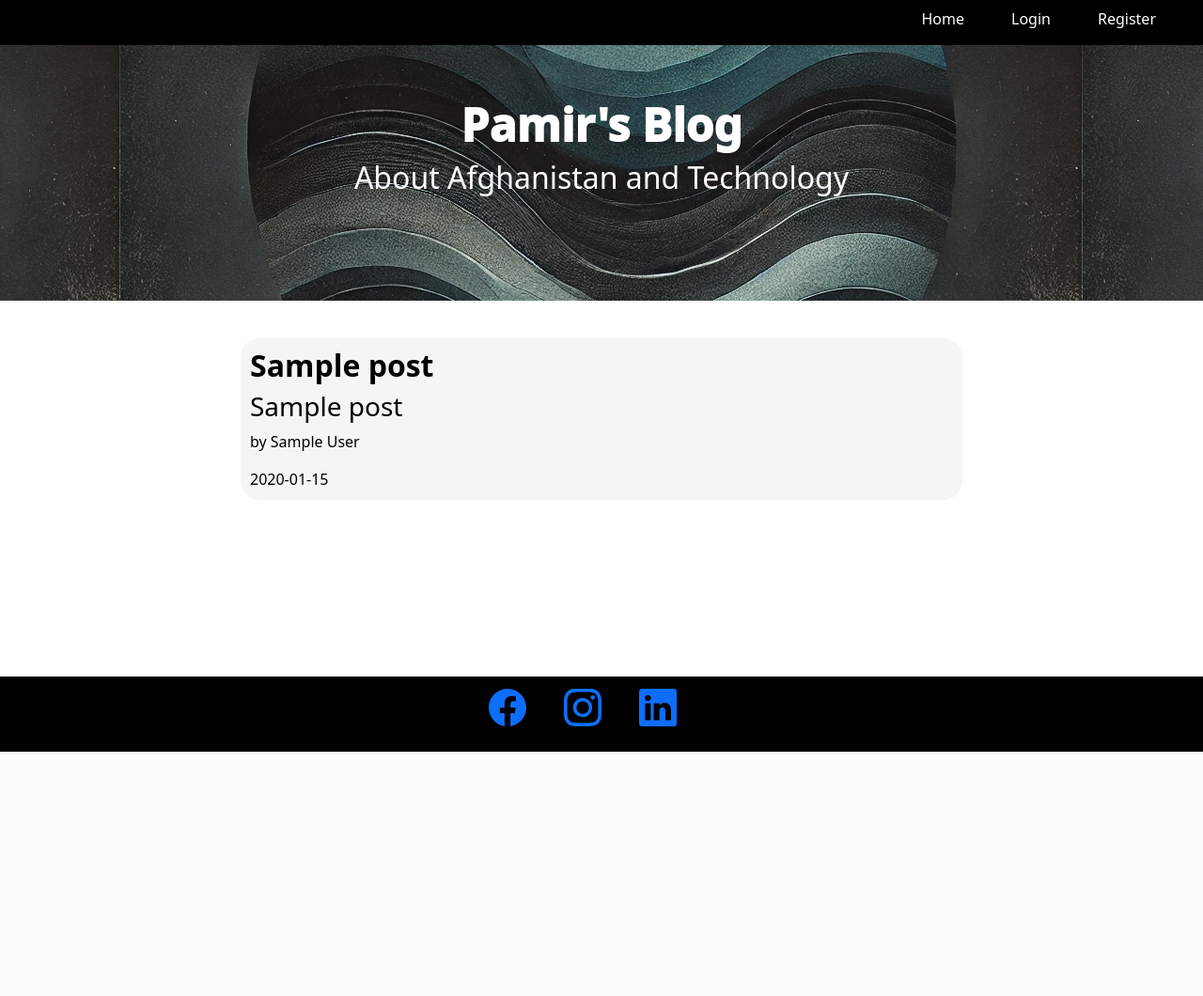
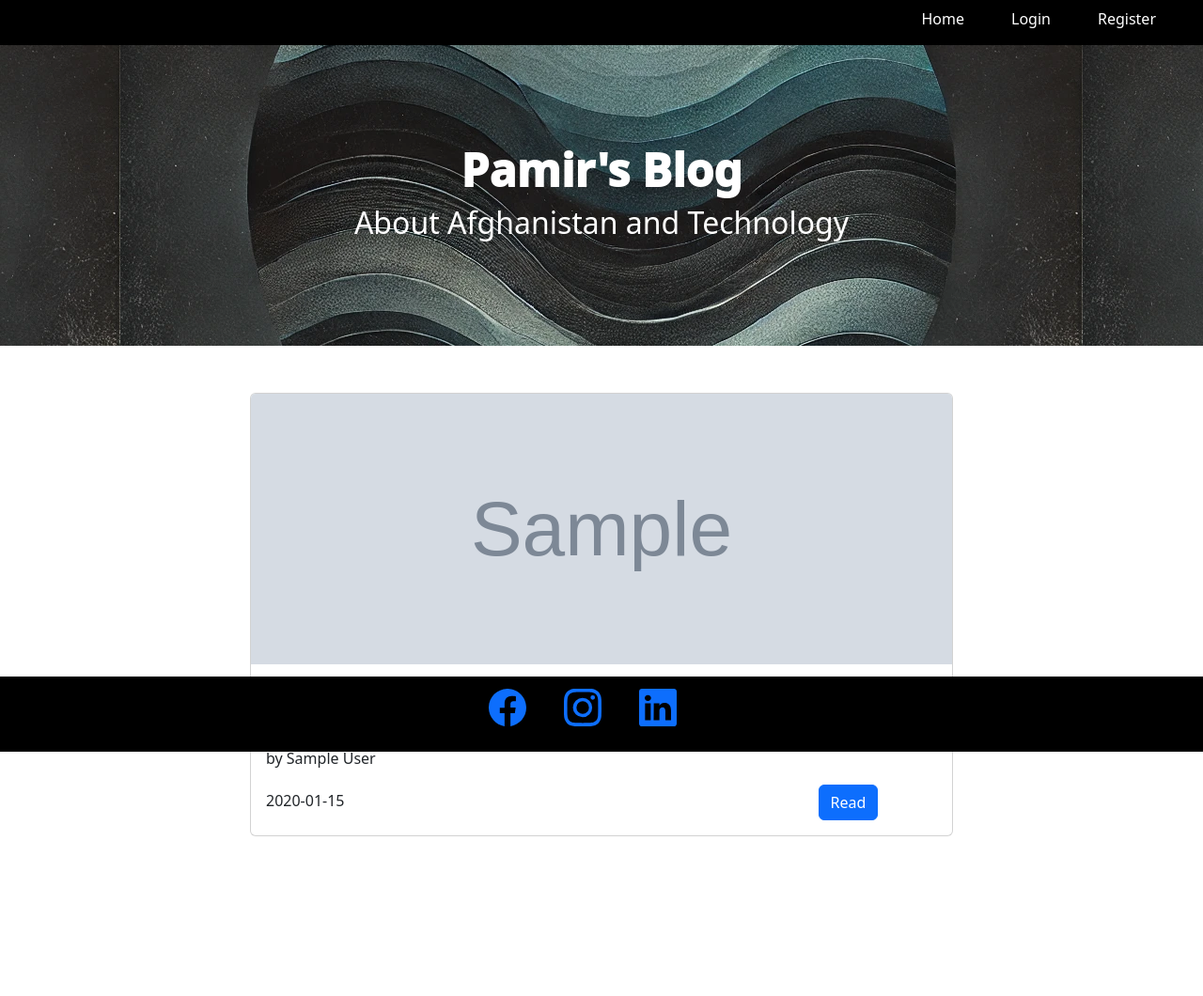
Before and after one commit to pamir-shinwari/pamir_blog, a Flask app: page / in a window 1280 px wide. Shown: the whole page at 94% size. Before the commit the page ends 800 px from the top, so only its background shows below. Run offline with Flask 3, Linux system fonts and the light colour scheme; tables that the repository leaves empty hold one stand-in row (values such as "Sample post"); grey boxes marked "Sample" are stand-in pictures; some libraries are stand-ins or nearby versions.

Commit message:
initial commit

```diff
--- a/static/styles.css
+++ b/static/styles.css
@@ -3,9 +3,7 @@
 background-color:black;
 color: white;
 height: 6vh;
-position: fixed;
-top:0;
-width:100%;
+
 
 
 
@@ -74,7 +72,7 @@
 border-radius: 20px;
 margin-bottom: 40px;
 padding: 10px;
-background-color: whitesmoke;
+background-color: ;
 
 }
 a.post{
--- a/templates/index.html
+++ b/templates/index.html
@@ -12,12 +12,16 @@
 
         {% for post in posts %}
 <div class="posts" >
-            <a class="post" href="{{url_for('post_detail', id=post.id)}}">
-                <h2 class="post_title">{{post.title}}</h2>
-                <h3>{{post.subtitle}}</h3>
-                <p>by {{post.author.name}}</p>
-                <span>{{post.date}}</span>
-                      </a>
+        <div class="card" style="width:; height:;">
+        <img style="width:; height:18rem;" src="{{post.post_img}}" class="card-img-top" alt="...">
+        <div class="card-body">
+          <h5 class="card-title">{{post.title}}</h5>
+          <p class="card-text">{{post.subtitle}}</p>
+            <p>by {{post.author.name}}</p>
+            <span>{{post.date}}</span>
+          <a href="{{url_for('post_detail', id=post.id)}}" class="btn btn-primary">Read</a>
+        </div>
+      </div>
     </div>
 
              {% if current_user.id == 1 %}
```
Also changed, not shown: static/assets/images/afghan_lifestyle.jpg (renamed from static/assets/images/afghan_lifestyle.webp).
